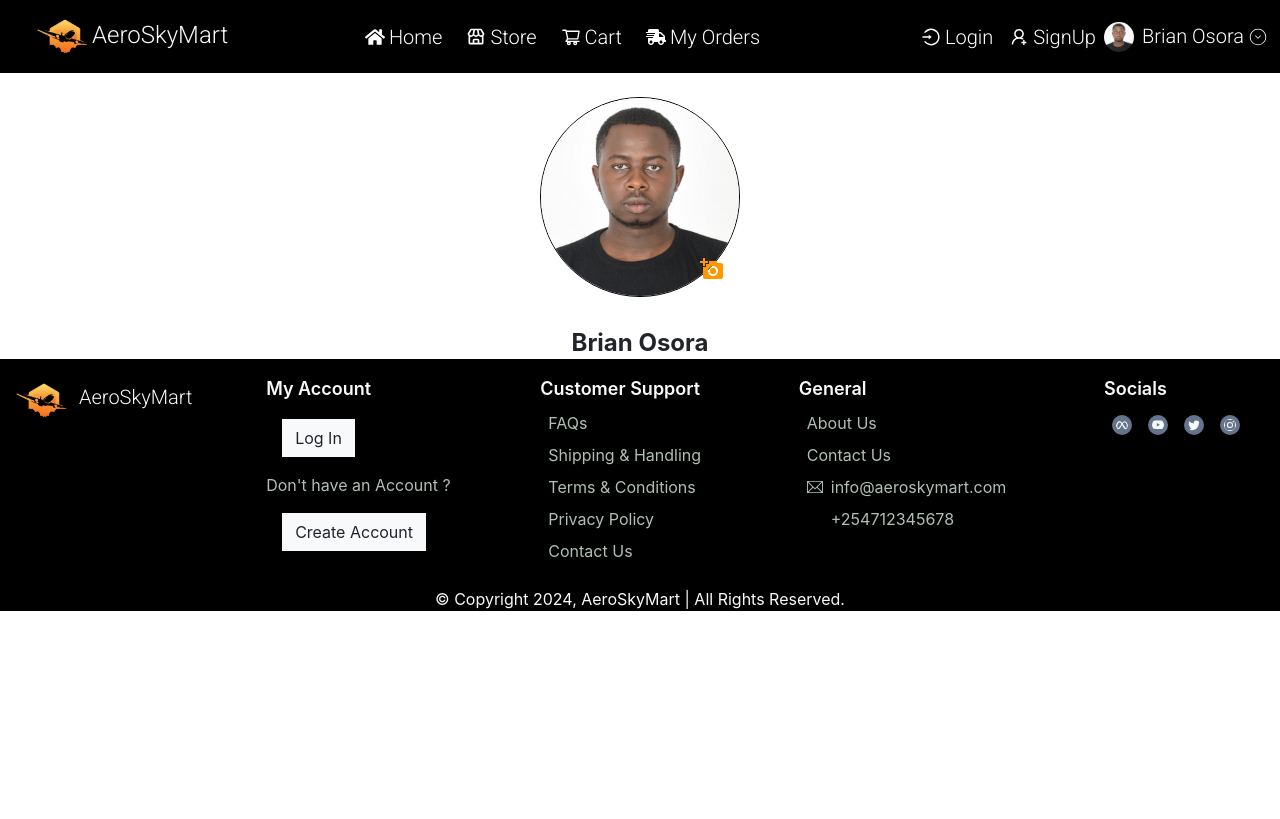
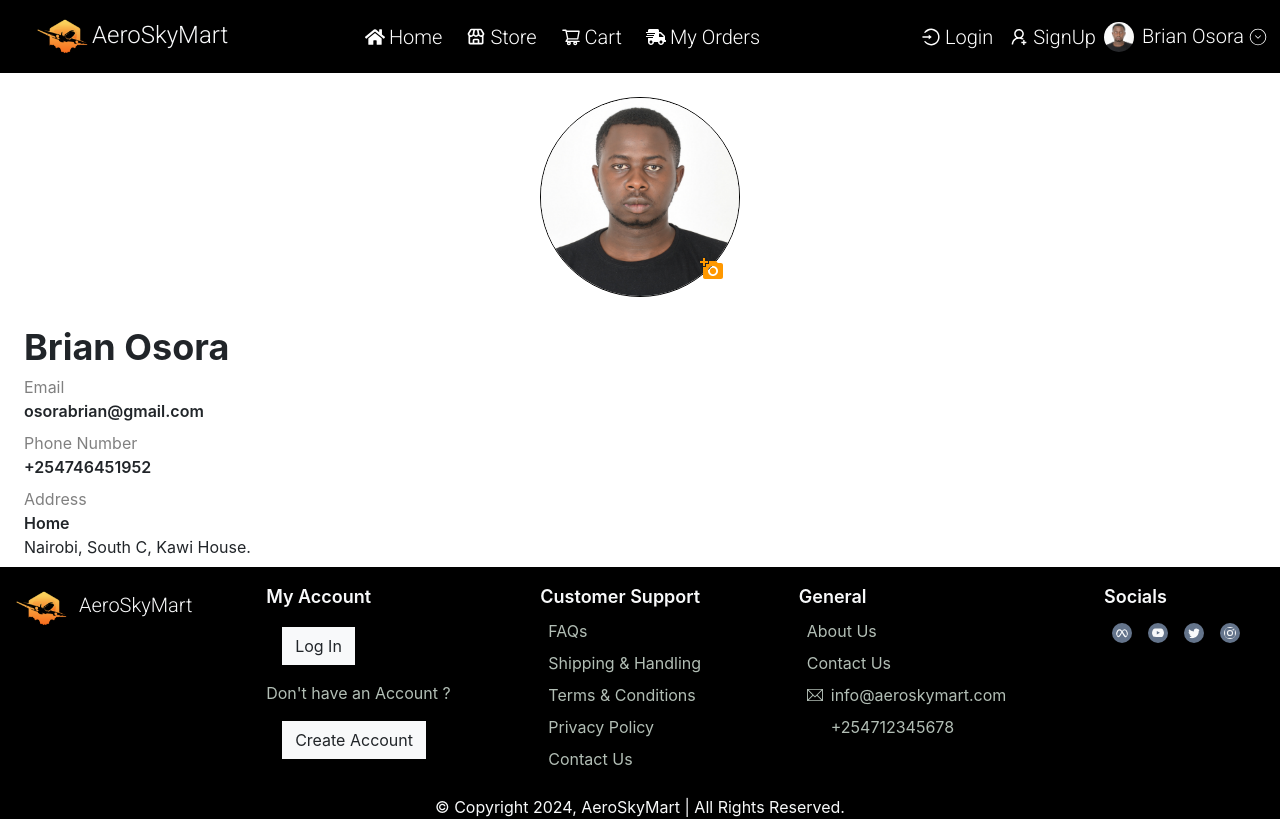
Before and after one commit to Osorabrian/AeroSkyMart, a React (Create React App) app: page /my_profile in a window 1280 px wide. Built offline with nearby package versions, Linux system fonts and the light colour scheme; some icons are missing.

Commit message:
create my profile component

```diff
--- a/src/Components/MyProfile/Profile.js
+++ b/src/Components/MyProfile/Profile.js
@@ -10,9 +10,27 @@ export default function Profile(){
                 <img src={profile_pic} alt='profile pic' id='profile-picture'/>
                 <MdAddAPhoto id='change-profile-picture-icon' className='text-2xl fill-[#ff9800]'/>
             </div>
+            <div className='text-left ms-4'>
 
-            <p className='text-2xl font-bold'>Brian Osora</p>
+                <p className='text-4xl font-bold'>Brian Osora</p>
 
+                <div className='my-2'>
+                    <p className='text-[grey] text-bold'>Email</p>
+                    <p className='font-semibold'>osorabrian@gmail.com</p>
+                </div>
+
+                <div className='my-2'>
+                    <p className='text-[grey] text-bold'>Phone Number</p>
+                    <p className='font-semibold'>+254746451952</p>
+                </div>
+
+                <div className='my-2'>
+                    <p className='text-[grey] text-bold'>Address </p>
+                    <p className='font-semibold'>Home</p>
+                    <p>Nairobi, South C, Kawi House.</p>
+                </div>
+
+            </div>
         </div>
     )
 }
```
